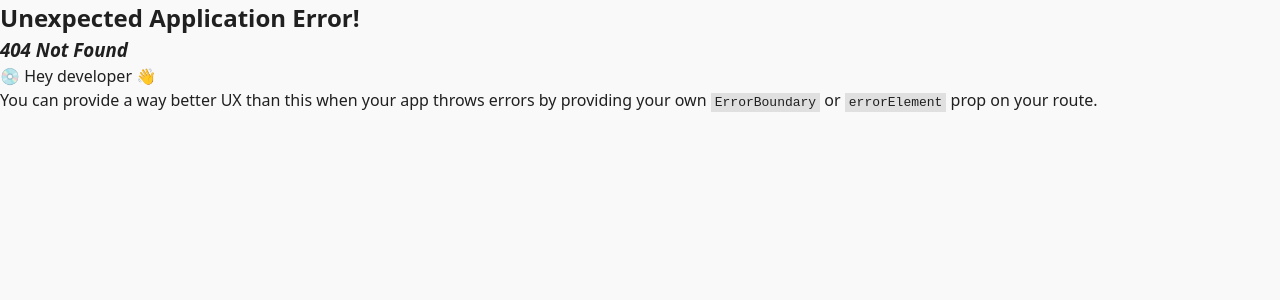
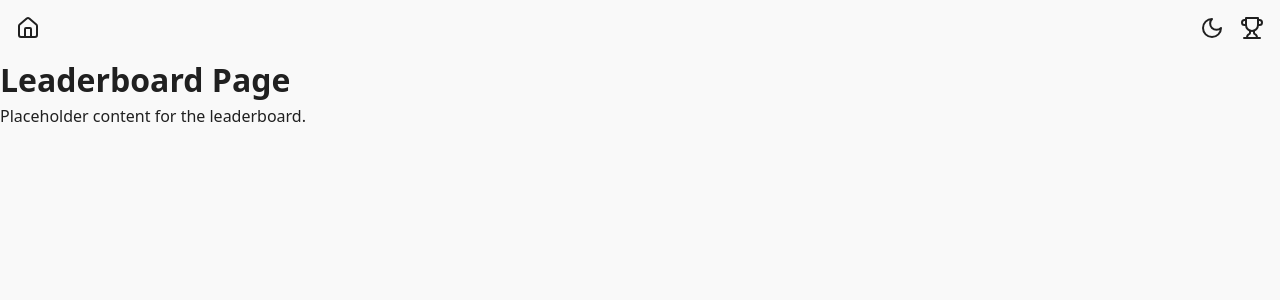
Before and after one commit to jettpbaker/waldo-app, a React (Vite) app in the folder packages/frontend/: page /leaderboard in a window 1280 px wide. Before the commit this address had no page. Shown: the top 300 px of the page. Built offline with nearby package versions, Linux system fonts and the light colour scheme.

Commit message:
added pages and routing to them

```diff
--- a/packages/frontend/src/components/Layout/Navbar.jsx
+++ b/packages/frontend/src/components/Layout/Navbar.jsx
@@ -1,5 +1,5 @@
 import styled from 'styled-components'
-import { Trophy, House, Moon, SunMedium } from 'lucide-react'
+import { Trophy, House } from 'lucide-react'
 import { NavLink } from 'react-router'
 import ThemeSwitcher from './ThemeSwitcher.jsx'
 
@@ -22,14 +22,6 @@ const NavBarLink = styled(NavLink)`
   cursor: pointer;
 `
 
-const NavBarButton = styled.button`
-  background: none;
-  border: none;
-  cursor: pointer;
-
-  color: ${({ theme }) => theme.colors.primary};
-`
-
 export default function Navbar() {
   return (
     <NavbarContainer>
@@ -38,7 +30,7 @@ export default function Navbar() {
       </NavBarLink>
       <NavBarGroup>
         <ThemeSwitcher />
-        <NavBarLink to="/">
+        <NavBarLink to="/leaderboard">
           <Trophy />
         </NavBarLink>
       </NavBarGroup>
--- a/packages/frontend/src/components/Layout/ThemeSwitcher.jsx
+++ b/packages/frontend/src/components/Layout/ThemeSwitcher.jsx
@@ -2,7 +2,8 @@ import styled from 'styled-components'
 import { Moon, SunMedium } from 'lucide-react'
 import useTheme from '../../hooks/useTheme.js'
 import { useRef } from 'react'
-const NavBarButton = styled.button`
+
+const ThemeSwitchButton = styled.button`
   background: none;
   border: none;
   display: inline-flex;
@@ -16,7 +17,7 @@ const NavBarButton = styled.button`
 `
 
 export default function ThemeSwitcher() {
-  const { themeName, toggle } = useTheme()
+  const { theme, toggle } = useTheme()
   const buttonRef = useRef(null)
 
   const handleClick = async () => {
@@ -61,8 +62,8 @@ export default function ThemeSwitcher() {
   }
 
   return (
-    <NavBarButton ref={buttonRef} onClick={handleClick}>
-      {themeName === 'dark' ? <SunMedium /> : <Moon />}
-    </NavBarButton>
+    <ThemeSwitchButton ref={buttonRef} onClick={handleClick}>
+      {theme === 'dark' ? <SunMedium /> : <Moon />}
+    </ThemeSwitchButton>
   )
 }
--- a/packages/frontend/src/context/ThemeProvider.jsx
+++ b/packages/frontend/src/context/ThemeProvider.jsx
@@ -4,28 +4,25 @@ import { lightTheme, darkTheme } from '../styles/themes'
 import { ThemeContext } from './ThemeContext'
 
 export function ThemeProvider({ children }) {
-  const [themeName, setThemeName] = useState('light')
+  const getTheme = () => {
+    const stored = localStorage.getItem('theme')
+    if (stored === 'light' || stored === 'dark') {
+      return stored
+    }
+    return window.matchMedia('(prefers-color-scheme: dark)').matches ? 'dark' : 'light'
+  }
+  const [theme, setTheme] = useState(getTheme())
 
   useEffect(() => {
-    const stored = localStorage.getItem('theme')
-    if (stored === 'light' || stored === 'dark') {
-      setThemeName(stored)
-    } else {
-      const prefersDark = window.matchMedia('(prefers-color-scheme: dark)').matches
-      setThemeName(prefersDark ? 'dark' : 'light')
-    }
-  }, [])
+    localStorage.setItem('theme', theme)
+  }, [theme])
 
-  useEffect(() => {
-    localStorage.setItem('theme', themeName)
-  }, [themeName])
+  const toggle = () => setTheme((prev) => (prev === 'light' ? 'dark' : 'light'))
 
-  const toggle = () => setThemeName((prev) => (prev === 'light' ? 'dark' : 'light'))
-
-  const themeObject = themeName === 'light' ? lightTheme : darkTheme
+  const themeObject = theme === 'light' ? lightTheme : darkTheme
 
   return (
-    <ThemeContext.Provider value={{ themeName, toggle }}>
+    <ThemeContext.Provider value={{ theme, toggle }}>
       <SCProvider theme={themeObject}>{children}</SCProvider>
     </ThemeContext.Provider>
   )
--- /dev/null
+++ b/packages/frontend/src/pages/Game.jsx
@@ -0,0 +1,12 @@
+import React from 'react'
+
+function Game() {
+  return (
+    <div>
+      <h1>Game Page</h1>
+      <p>Placeholder content for the game.</p>
+    </div>
+  )
+}
+
+export default Game
--- /dev/null
+++ b/packages/frontend/src/pages/Leaderboard.jsx
@@ -0,0 +1,12 @@
+import React from 'react'
+
+function Leaderboard() {
+  return (
+    <div>
+      <h1>Leaderboard Page</h1>
+      <p>Placeholder content for the leaderboard.</p>
+    </div>
+  )
+}
+
+export default Leaderboard
```
Also changed, not shown: packages/frontend/src/Router.jsx (+10 -0 lines).
